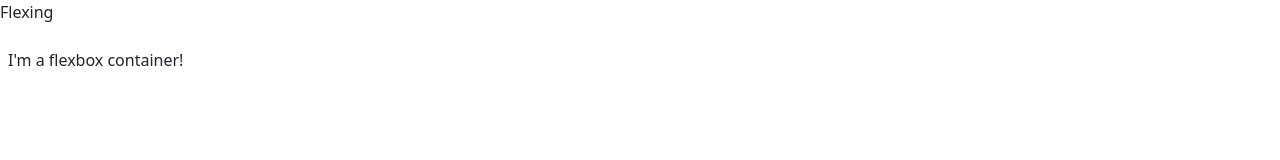
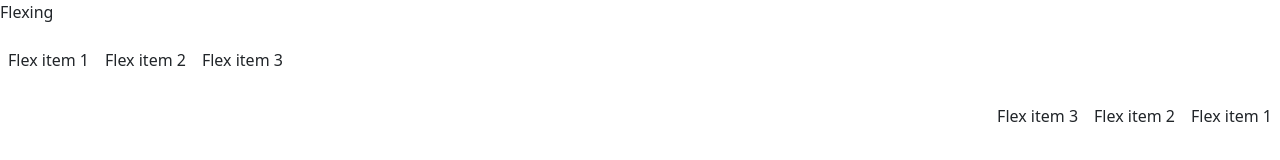
Before and after one commit to LiviuMateiCentrica/LiviuMateiCentrica.github.io, a plain HTML site: page index.html in a window 1280 px wide. Drawn offline with nearby package versions, Linux system fonts and the light colour scheme.

Commit message:
flexing 2

```diff
--- a/index.html
+++ b/index.html
@@ -11,7 +11,16 @@
 </head>
 <body>
     <p>Flexing</p>
-    <div class="d-flex p-2 bd-highlight">I'm a flexbox container!</div>
+    <div class="d-flex flex-row bd-highlight mb-3">
+        <div class="p-2 bd-highlight">Flex item 1</div>
+        <div class="p-2 bd-highlight">Flex item 2</div>
+        <div class="p-2 bd-highlight">Flex item 3</div>
+      </div>
+      <div class="d-flex flex-row-reverse bd-highlight">
+        <div class="p-2 bd-highlight">Flex item 1</div>
+        <div class="p-2 bd-highlight">Flex item 2</div>
+        <div class="p-2 bd-highlight">Flex item 3</div>
+      </div>
 </body>
 
 <!-- JavaScript Bundle with Popper -->
```
